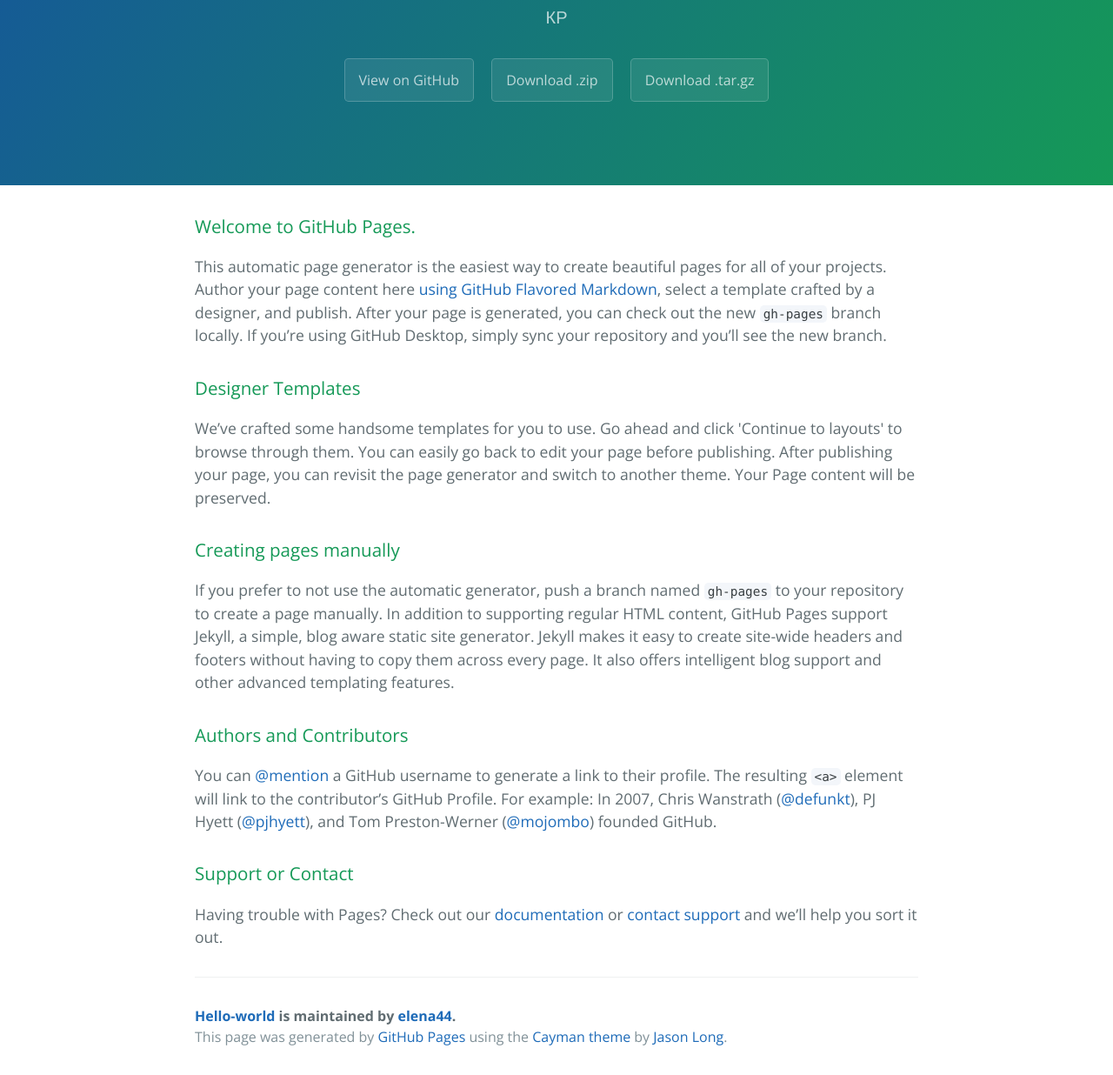
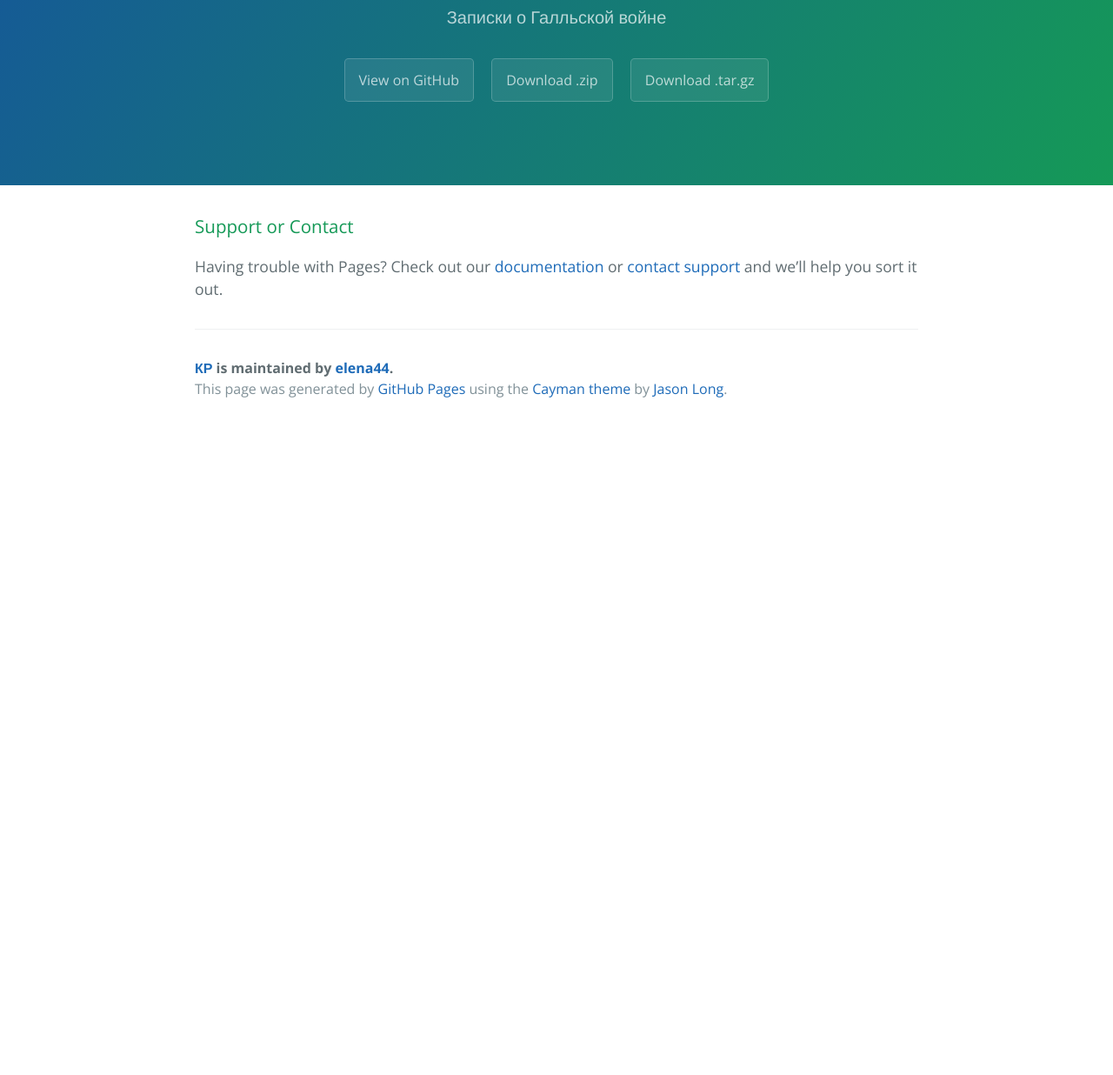
Before and after one commit to elena44/hello-world, a plain HTML site: page index.html in a window 1280 px wide. Shown: the part 170-1406 px from the top of the page at 87% size. After the commit the page ends 800 px from the top, so only its background shows below. Drawn offline with nearby package versions, Linux system fonts and the light colour scheme.

```diff
--- a/index.html
+++ b/index.html
@@ -2,7 +2,7 @@
 <html lang="en-us">
   <head>
     <meta charset="UTF-8">
-    <title>Hellooooooooooooooooooooooooooooooo</title>
+    <title>КР by elena44</title>
     <meta name="viewport" content="width=device-width, initial-scale=1">
     <link rel="stylesheet" type="text/css" href="stylesheets/normalize.css" media="screen">
     <link href='https://fonts.googleapis.com/css?family=Open+Sans:400,700' rel='stylesheet' type='text/css'>
@@ -11,8 +11,8 @@
   </head>
   <body>
     <section class="page-header">
-      <h1 class="project-name">Hello-world</h1>
-      <h2 class="project-tagline">КР</h2>
+      <h1 class="project-name">КР</h1>
+      <h2 class="project-tagline">Записки о Галльской войне</h2>
       <a href="https://github.com/elena44/hello-world" class="btn">View on GitHub</a>
       <a href="https://github.com/elena44/hello-world/zipball/master" class="btn">Download .zip</a>
       <a href="https://github.com/elena44/hello-world/tarball/master" class="btn">Download .tar.gz</a>
@@ -20,32 +20,12 @@
 
     <section class="main-content">
       <h3>
-<a id="welcome-to-github-pages" class="anchor" href="#welcome-to-github-pages" aria-hidden="true"><span aria-hidden="true" class="octicon octicon-link"></span></a>Welcome to GitHub Pages.</h3>
-
-<p>This automatic page generator is the easiest way to create beautiful pages for all of your projects. Author your page content here <a href="https://guides.github.com/features/mastering-markdown/">using GitHub Flavored Markdown</a>, select a template crafted by a designer, and publish. After your page is generated, you can check out the new <code>gh-pages</code> branch locally. If you’re using GitHub Desktop, simply sync your repository and you’ll see the new branch.</p>
-
-<h3>
-<a id="designer-templates" class="anchor" href="#designer-templates" aria-hidden="true"><span aria-hidden="true" class="octicon octicon-link"></span></a>Designer Templates</h3>
-
-<p>We’ve crafted some handsome templates for you to use. Go ahead and click 'Continue to layouts' to browse through them. You can easily go back to edit your page before publishing. After publishing your page, you can revisit the page generator and switch to another theme. Your Page content will be preserved.</p>
-
-<h3>
-<a id="creating-pages-manually" class="anchor" href="#creating-pages-manually" aria-hidden="true"><span aria-hidden="true" class="octicon octicon-link"></span></a>Creating pages manually</h3>
-
-<p>If you prefer to not use the automatic generator, push a branch named <code>gh-pages</code> to your repository to create a page manually. In addition to supporting regular HTML content, GitHub Pages support Jekyll, a simple, blog aware static site generator. Jekyll makes it easy to create site-wide headers and footers without having to copy them across every page. It also offers intelligent blog support and other advanced templating features.</p>
-
-<h3>
-<a id="authors-and-contributors" class="anchor" href="#authors-and-contributors" aria-hidden="true"><span aria-hidden="true" class="octicon octicon-link"></span></a>Authors and Contributors</h3>
-
-<p>You can <a href="https://help.github.com/articles/basic-writing-and-formatting-syntax/#mentioning-users-and-teams" class="user-mention">@mention</a> a GitHub username to generate a link to their profile. The resulting <code>&lt;a&gt;</code> element will link to the contributor’s GitHub Profile. For example: In 2007, Chris Wanstrath (<a href="https://github.com/defunkt" class="user-mention">@defunkt</a>), PJ Hyett (<a href="https://github.com/pjhyett" class="user-mention">@pjhyett</a>), and Tom Preston-Werner (<a href="https://github.com/mojombo" class="user-mention">@mojombo</a>) founded GitHub.</p>
-
-<h3>
 <a id="support-or-contact" class="anchor" href="#support-or-contact" aria-hidden="true"><span aria-hidden="true" class="octicon octicon-link"></span></a>Support or Contact</h3>
 
 <p>Having trouble with Pages? Check out our <a href="https://help.github.com/pages">documentation</a> or <a href="https://github.com/contact">contact support</a> and we’ll help you sort it out.</p>
 
       <footer class="site-footer">
-        <span class="site-footer-owner"><a href="https://github.com/elena44/hello-world">Hello-world</a> is maintained by <a href="https://github.com/elena44">elena44</a>.</span>
+        <span class="site-footer-owner"><a href="https://github.com/elena44/hello-world">КР</a> is maintained by <a href="https://github.com/elena44">elena44</a>.</span>
 
         <span class="site-footer-credits">This page was generated by <a href="https://pages.github.com">GitHub Pages</a> using the <a href="https://github.com/jasonlong/cayman-theme">Cayman theme</a> by <a href="https://twitter.com/jasonlong">Jason Long</a>.</span>
       </footer>
```
Also changed, not shown: params.json (+3 -3 lines).
